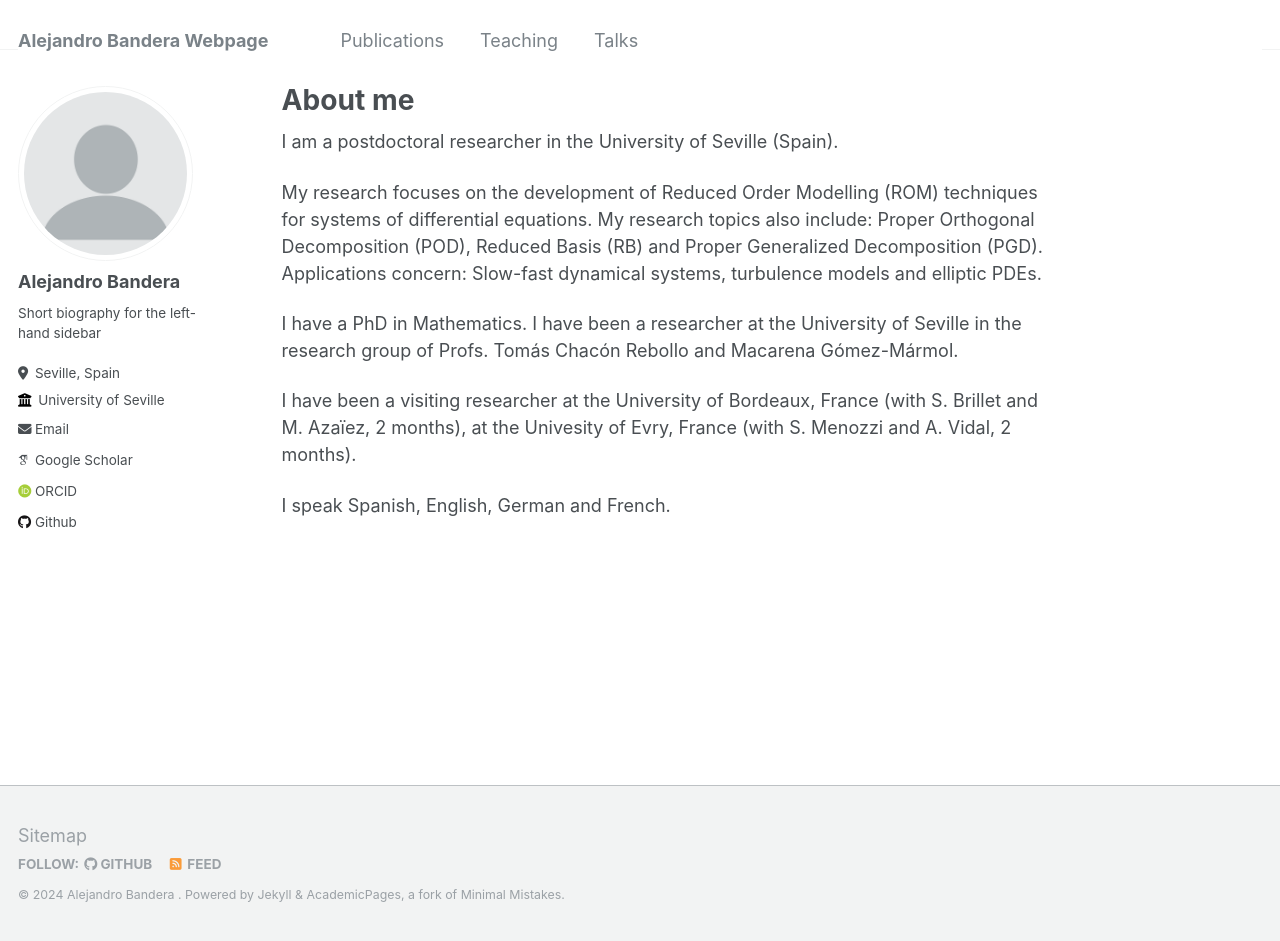
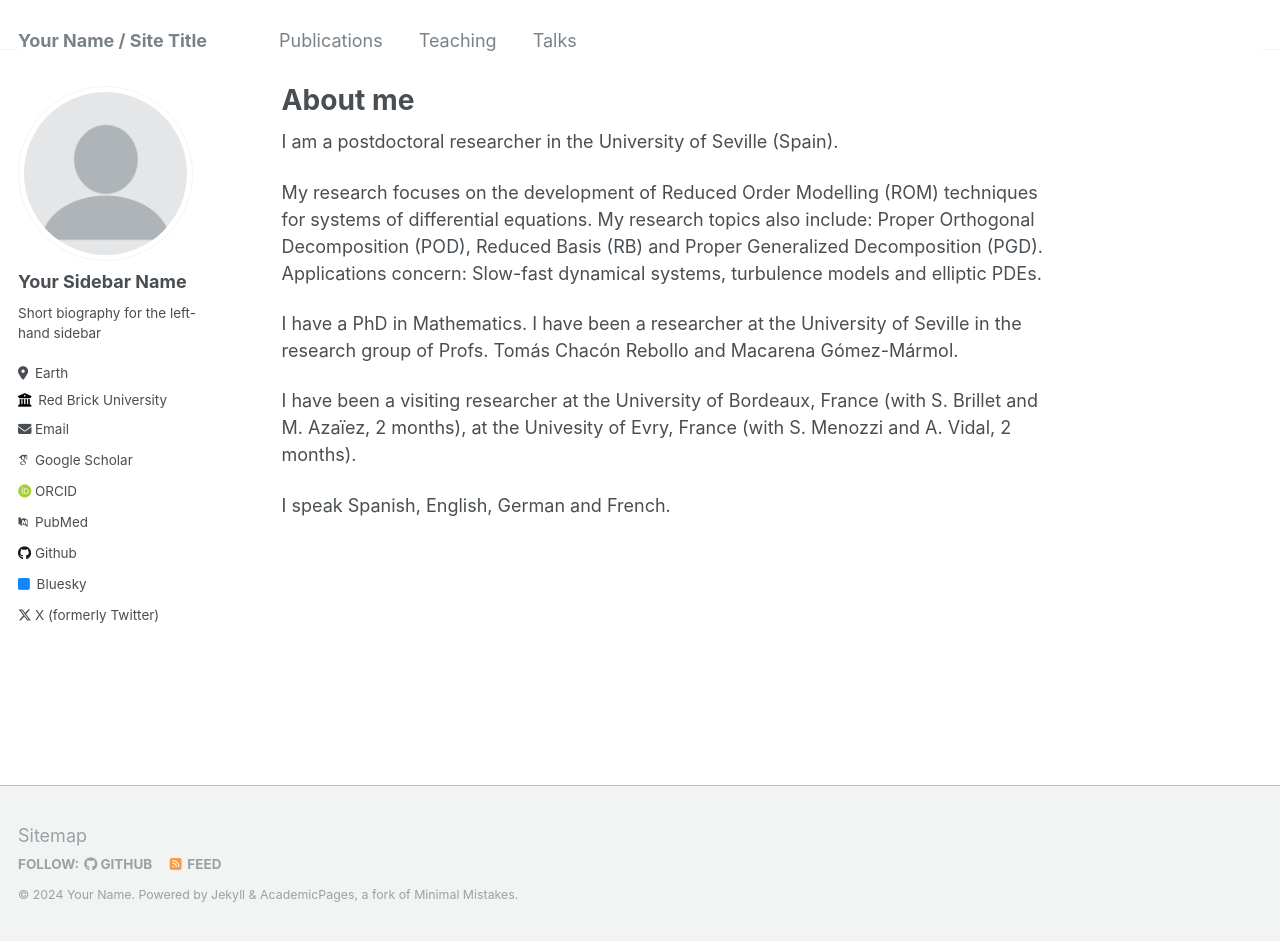
Before and after one commit to abanderam/abandera.github.io, a Jekyll site: the page built from _pages/about.md, in a window 1280 px wide and 941 px high. Built offline with Jekyll 4.4.1, drawn with Linux system fonts in a browser that asks for light colours; some web fonts are replaced.

Commit message:
Update _config.yml

```diff
--- a/_config.yml
+++ b/_config.yml
@@ -8,11 +8,11 @@
 
 # Basic Site Settings
 locale                   : "en-US"
-title                    : "Alejandro Bandera Webpage"
+title                    : "Your Name / Site Title"
 title_separator          : "-"
-name                     : &name "Alejandro Bandera "
-description              : &description "Postdoc"
-url                      : https://abandera.github.io # the base hostname & protocol for your site e.g. "https://mmistakes.github.io"
+name                     : &name "Your Name"
+description              : &description "personal description"
+url                      : https://academicpages.github.io # the base hostname & protocol for your site e.g. "https://mmistakes.github.io"
 baseurl                  : "" # the subpath of your site, e.g. "/blog"
 repository               : "academicpages/academicpages.github.io"
 
@@ -22,32 +22,32 @@ repository               : "academicpages/academicpages.github.io"
 author:
   # Biographic information
   avatar           : "profile.png"
-  name             : "Alejandro Bandera"
+  name             : "Your Sidebar Name"
   pronouns         : # example: "she/her"
   bio              : "Short biography for the left-hand sidebar"
-  location         : "Seville, Spain"
-  employer         : "University of Seville"
+  location         : "Earth"
+  employer         : "Red Brick University"
   uri              : # URL
-  email            : "abandera@us.es"
+  email            : "none@example.org"
 
   # Academic websites
   arxiv            : # URL - Update with the correct link to your profile
   googlescholar    : "https://scholar.google.com/citations?user=PS_CX0AAAAAJ"
   impactstory      : # URL
   orcid            : "http://orcid.org/yourorcidurl"
-  pubmed           : #"https://www.ncbi.nlm.nih.gov/pubmed/?term=john+snow"
+  pubmed           : "https://www.ncbi.nlm.nih.gov/pubmed/?term=john+snow"
   researchgate     : # URL
 
   # Repositories and software development
   bitbucket        : # Username - Update with your username on the site
   codepen          : # Username
   dribbble         : # Username
-  github           : "abanderam"
+  github           : "academicpages"
   kaggle           : # Username
   stackoverflow    : # User number or user number and name (i.e., use "1" or "1/jeff-atwood")
 
   # Social media
-  bluesky          : # "bsky.app" # Replace this with you Bluesky username
+  bluesky          : "bsky.app" # Replace this with you Bluesky username
   facebook         : # Username
   flickr           : # Username
   foursquare       : # Username
@@ -64,7 +64,7 @@ author:
   steam            : # Username
   telegram         : # URL
   tumblr           : # Username
-  twitter          : # "UniofOxford"  # Replace this with your X / Twitter handle
+  twitter          : "UniofOxford"  # Replace this with your X / Twitter handle
   vine             : # Username
   weibo            : # Username
   wikipedia        : # Username
```
